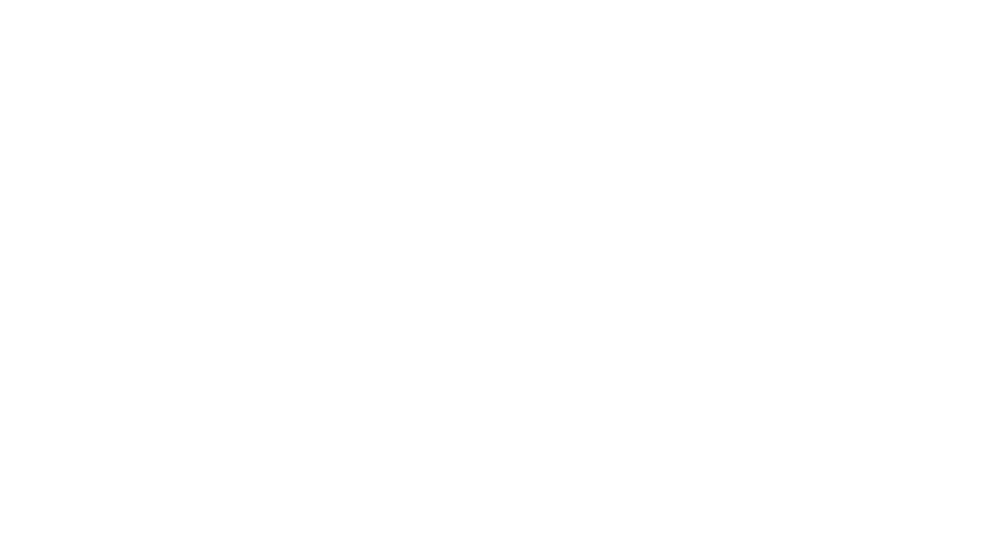
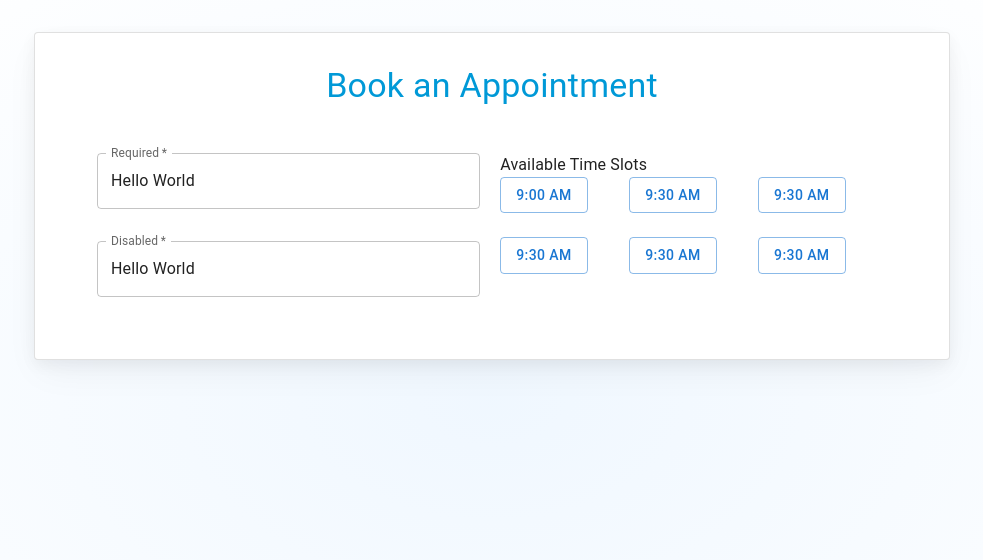
Before and after one commit to kmushfikur310/patient_portal_ui, a React (Create React App) app: page /bookappointment in a window 1280 px wide. Before the commit this address had no page. Shown: the top 560 px of the page, without its empty margins (148-1131 px from the left). Built offline with nearby package versions, Linux system fonts and the light colour scheme.

Commit message:
Book appointment page

```diff
--- a/package.json
+++ b/package.json
@@ -8,6 +8,7 @@
     "@fontsource/roboto": "^5.1.1",
     "@mui/icons-material": "^6.3.1",
     "@mui/material": "^6.3.1",
+    "@mui/x-date-pickers": "^7.23.6",
     "cra-template": "1.2.0",
     "react": "^19.0.0",
     "react-dom": "^19.0.0",
--- a/src/App.js
+++ b/src/App.js
@@ -3,6 +3,7 @@
 import Button from '@mui/material/Button';
 import DashboardComponent from './Components/Dashboard';
 import Login from './Components/Login';
+import BookAppointment from './Components/BookAppointment';
 
 function App() {
   return (
@@ -10,6 +11,7 @@
       <Routes>
           <Route exact={true} path="/" element={<Login />} />
           <Route exact={true} path="/dashboard" element={<DashboardComponent />} />
+          <Route exact={true} path="/bookappointment" element={<BookAppointment />} />
         </Routes>
     </Router>
   );
--- /dev/null
+++ b/src/Components/BookAppointment.js
@@ -0,0 +1,184 @@
+import * as React from 'react';
+import Box from '@mui/material/Box';
+import Button from '@mui/material/Button';
+import Checkbox from '@mui/material/Checkbox';
+import CssBaseline from '@mui/material/CssBaseline';
+import FormControlLabel from '@mui/material/FormControlLabel';
+import Divider from '@mui/material/Divider';
+import FormLabel from '@mui/material/FormLabel';
+import FormControl from '@mui/material/FormControl';
+import Link from '@mui/material/Link';
+import Grid from '@mui/material/Grid';
+import TextField from '@mui/material/TextField';
+import Typography from '@mui/material/Typography';
+import Stack from '@mui/material/Stack';
+import MuiCard from '@mui/material/Card';
+import { useNavigate } from 'react-router-dom'
+import { styled } from '@mui/material/styles';
+// import ForgotPassword from './ForgotPassword';
+// import { GoogleIcon, FacebookIcon, SitemarkIcon } from './CustomIcons';
+// import AppTheme from '../shared-theme/AppTheme';
+// import ColorModeSelect from '../shared-theme/ColorModeSelect';
+
+const Card = styled(MuiCard)(({ theme }) => ({
+    display: 'flex',
+    flexDirection: 'column',
+    alignSelf: 'center',
+    width: '100%',
+    padding: theme.spacing(4),
+    gap: theme.spacing(2),
+    [theme.breakpoints.up('sm')]: {
+        maxWidth: '850px',
+    },
+    boxShadow:
+        'hsla(220, 30%, 5%, 0.05) 0px 5px 15px 0px, hsla(220, 25%, 10%, 0.05) 0px 15px 35px -5px',
+    ...theme.applyStyles('dark', {
+        boxShadow:
+            'hsla(220, 30%, 5%, 0.5) 0px 5px 15px 0px, hsla(220, 25%, 10%, 0.08) 0px 15px 35px -5px',
+    }),
+    backgroundColor: "#FFF"
+}));
+
+const AppointmentContainer = styled(Stack)(({ theme }) => ({
+    height: 'calc((1 - var(--template-frame-height, 0)) * 90dvh)',
+    minHeight: '100%',
+    padding: theme.spacing(2),
+    [theme.breakpoints.up('sm')]: {
+        padding: theme.spacing(4),
+    },
+    '&::before': {
+        content: '""',
+        display: 'block',
+        position: 'absolute',
+        zIndex: -1,
+        inset: 0,
+        backgroundImage:
+            'radial-gradient(ellipse at 50% 50%, hsl(210, 100%, 97%), hsl(0, 0%, 100%))',
+        backgroundRepeat: 'no-repeat',
+        ...theme.applyStyles('dark', {
+            backgroundImage:
+                'radial-gradient(at 50% 50%, hsla(210, 100%, 16%, 0.5), hsl(220, 30%, 5%))',
+        }),
+    },
+}));
+
+const BookAppointment = (props) => {
+    const navigate = useNavigate();
+    const [emailError, setEmailError] = React.useState(false);
+    const [emailErrorMessage, setEmailErrorMessage] = React.useState('');
+    const [passwordError, setPasswordError] = React.useState(false);
+    const [passwordErrorMessage, setPasswordErrorMessage] = React.useState('');
+    const [loginDetails, setLoginDetails] = React.useState({
+        email: "",
+        password: ""
+    });
+
+    const handleLoginInput = e => {
+        const { name, value } = e.target;
+        setLoginDetails(prevDetails => ({
+            ...prevDetails,
+            [name]: value
+        }));
+    };
+
+    const handleSubmit = (event) => {
+        if (emailError || passwordError) {
+            event.preventDefault();
+            return;
+        }
+        const data = new FormData(event.currentTarget);
+        console.log({
+            email: data.get('email'),
+            password: data.get('password'),
+        });
+    };
+
+    const validateInputs = () => {
+        const email = document.getElementById('email');
+        const password = document.getElementById('password');
+
+        let isValid = true;
+
+        if (!email.value || !/\S+@\S+\.\S+/.test(email.value)) {
+            setEmailError(true);
+            setEmailErrorMessage('Please enter a valid email address.');
+            isValid = false;
+        } else {
+            setEmailError(false);
+            setEmailErrorMessage('');
+        }
+
+        if (!password.value || password.value.length < 6) {
+            setPasswordError(true);
+            setPasswordErrorMessage('Password must be at least 6 characters long.');
+            isValid = false;
+        } else {
+            setPasswordError(false);
+            setPasswordErrorMessage('');
+        }
+
+        return isValid;
+    };
+    return (
+        <AppointmentContainer direction="column" justifyContent="space-between">
+            <Card variant="outlined">
+                <Typography variant="h4" sx={{ color: "#0099d7", textAlign: "center" }}>
+                    Book an Appointment
+                </Typography>
+                <div
+                    style={{ display: "flex", justifyContent: "space-between", margin: "20px" }}
+                >
+                    <div style={{ margin: "10px" }}>
+                        <Grid container rowSpacing={4} columnSpacing={{ xs: 1, sm: 2, md: 3 }}>
+                            <Grid item xs={12}>
+                                <TextField
+                                    required
+                                    fullWidth
+                                    id="outlined-required"
+                                    label="Required"
+                                    defaultValue="Hello World"
+                                />
+                            </Grid>
+                            <Grid item xs={12}>
+                                <TextField
+                                    required
+                                    fullWidth
+                                    id="outlined-disabled"
+                                    label="Disabled"
+                                    defaultValue="Hello World"
+                                />
+                            </Grid>
+                        </Grid>
+                    </div>
+                    <div style={{ margin: "10px" }}>
+                        <Typography>
+                            Available Time Slots
+                        </Typography>
+                        <Grid container rowSpacing={3}>
+                            <Grid item xs={4}>
+                                <Button variant="outlined">9:00 AM</Button>
+                            </Grid>
+                            <Grid item xs={4}>
+                                <Button variant="outlined">9:30 AM</Button>
+                            </Grid>
+                            <Grid item xs={4}>
+                                <Button variant="outlined">9:30 AM</Button>
+                            </Grid>
+                            <Grid item xs={4}>
+                                <Button variant="outlined">9:30 AM</Button>
+                            </Grid>
+                            <Grid item xs={4}>
+                                <Button variant="outlined">9:30 AM</Button>
+                            </Grid>
+                            <Grid item xs={4}>
+                                <Button variant="outlined">9:30 AM</Button>
+                            </Grid>
+                        </Grid>
+                    </div>
+                </div>
+            </Card>
+        </AppointmentContainer>
+    );
+};
+
+export default BookAppointment;
```
Also changed, not shown: 1 other file (tests, documents, lock files or other folders).
